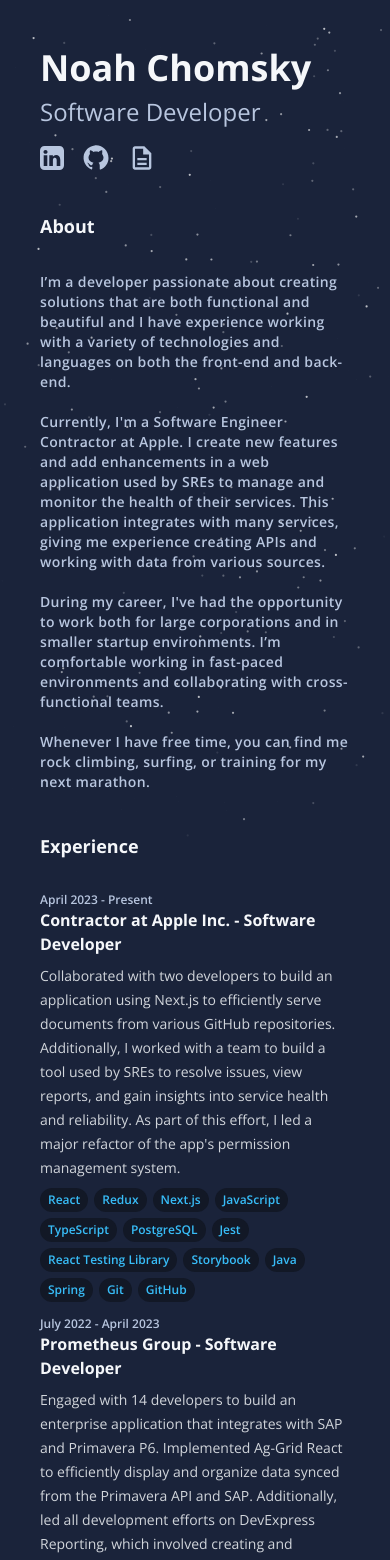
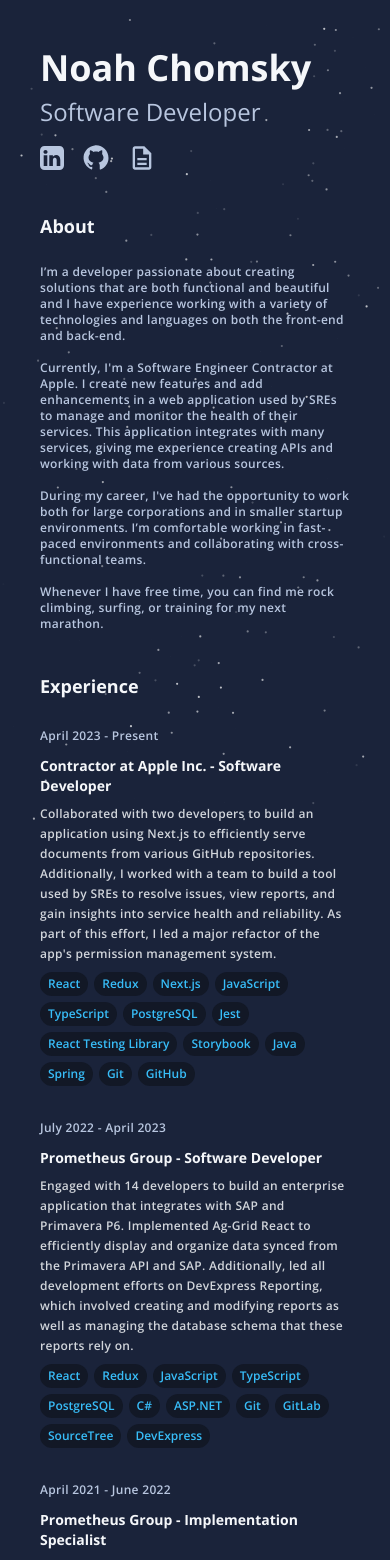
Before and after one commit to nchomsky/portfolio-V2, a Next.js app: page / in a window 390 px wide. Shown: the top 1560 px of the page. Built offline with nearby package versions, Linux system fonts and the light colour scheme.

Commit message:
Modify Spacing and Implement more Responsive Design

```diff
--- a/src/app/about.tsx
+++ b/src/app/about.tsx
@@ -6,7 +6,7 @@
 
 const About = () => {
     return (
-        <div className="my-4 lg:mx-8 text-subtle text-sm font-semibold tracking-wide">
+        <div className="my-4 lg:mx-6 text-subtle md:text-sm text-xs font-semibold tracking-wide">
             <p>{paragraph1}</p>
             <br />
             <p>{paragraph2}</p>
--- a/src/app/page.tsx
+++ b/src/app/page.tsx
@@ -9,7 +9,7 @@
 export default function Home() {
   return (
     <div className="flex flex-col lg:flex-row lg:gap-4 mx-auto max-w-screen-xl lg:py-0 py-12 px-10">
-      <Particles quantity={350} className="-z-10 inset-0 fixed"/>
+      <Particles quantity={300} className="-z-10 inset-0 fixed"/>
       {/* Left Side */}
       <header className="lg:h-screen lg:py-24 lg:sticky lg:top-0 lg:flex lg:flex-col lg:w-[45%] lg:justify-between lg:mb-0 mb-10">
           <div>
@@ -39,12 +39,12 @@
       <main className="lg:min-h-screen lg:py-24 lg:overflow-y-auto lg:w-[55%]">
         <section id="about" className="mb-10">
           <hgroup>
-            <h2 className="lg:ml-8 lg:mb-4 mb-8 text-lg font-bold">About</h2>
+            <h2 className="lg:ml-6 mb-6 text-lg font-bold">About</h2>
             <About />
           </hgroup>
         </section>
         <section id="experiences">
-          <h2 className="lg:ml-8 lg:mb-4 mb-8 text-lg font-bold">Experience</h2>
+          <h2 className="lg:ml-6 text-lg font-bold">Experience</h2>
           {experiences.map((experience, index )=> (
             <ExperienceCard key={index} experience={experience} />
           ))}
--- a/src/components/ExperienceCard.tsx
+++ b/src/components/ExperienceCard.tsx
@@ -5,12 +5,12 @@
 const ExperienceCard = ({ experience } : { experience : Experience }) => {
 
     return (
-            <div className="group mt-2 md:flex lg:p-8 rounded-lg lg:hover:inset-shadow-md lg:hover:bg-comp-bg/50">
-                <p className="text-xs text-subtle font-semibold lg:w-1/4">{experience.startDate} - {experience.endDate}</p>
-                <div className="lg:w-3/4">
-                    <h3 className=" font-bold antialiased lg:group-hover:text-accent">{experience.company} - {experience.position}</h3>
-                    <p className="mt-2 text-secondary text-sm/6">{experience.summary}</p>
-                    <ul className="mt-2 flex flex-wrap">
+            <div className="group md:flex mt-6 lg:p-6 rounded-lg transition duration-300 ease-in-out lg:hover:bg-comp-bg/50 lg:hover:drop-shadow-lg">
+                <header className="text-xs text-subtle font-semibold md:w-1/4 pr-1 pt-1 tracking-wide mb-3">{experience.startDate} - {experience.endDate}</header>
+                <div className="md:w-3/4">
+                    <h3 className="md:text-lg text-sm font-bold antialiased transition duration-300 ease-in-out lg:group-hover:text-accent">{experience.company} - {experience.position}</h3>
+                    <p className="pt-2 text-secondary md:text-sm/6 text-xs/5 font-semibold tracking-wide">{experience.summary}</p>
+                    <ul className="pt-2 flex flex-wrap">
                         {experience.skills.map(skill => (
                         <Tag key={skill} text={skill}/>
                         ))}
```
